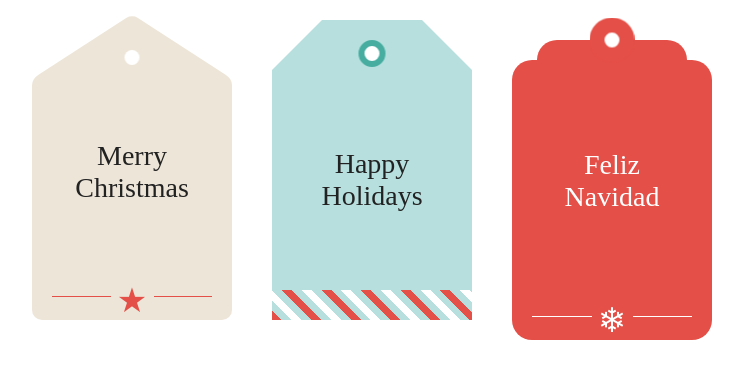
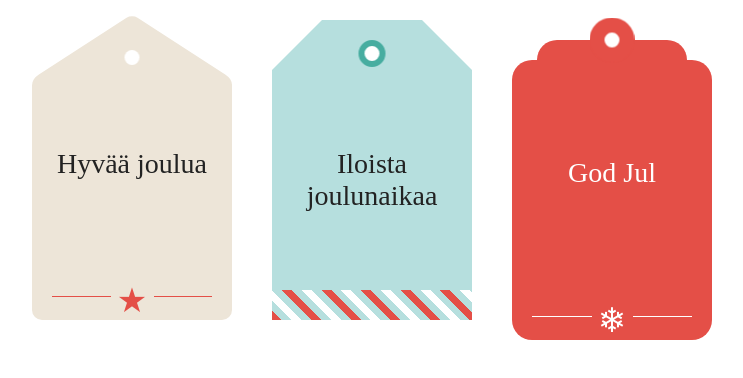
Before and after one commit to Twig-the-code/code-and-coffee, a React (Create React App) app: page /1 in a window 1280 px wide. Shown: the top 378 px of the page, without its empty margins (268-1011 px from the left). Built offline with nearby package versions, Linux system fonts and the light colour scheme.

Commit message:
tekstit lisätty

```diff
--- a/src/components/ChristmasCard.js
+++ b/src/components/ChristmasCard.js
@@ -1,7 +1,8 @@
 import React, { Component } from 'react';
+import PropTypes from 'prop-types'
 import './ChristmasCard.css';
 
-class App extends Component {
+class ChristmasCard extends Component {
   //https://codepen.io/laurenashpole/pen/zoMyQj
   render() {
       console.log(this.props)
@@ -14,7 +15,7 @@ class App extends Component {
                 <div class="tag-side tag-1-side">
                     <div class="tag-1-top"></div>
                     <div class="tag-text tag-1-text">
-                        Merry<br />Christmas
+                    {this.props.cardOne}
                         <div class="rule-shape rule-red">&#9733;</div>
                     </div>
                 </div>
@@ -22,7 +23,7 @@ class App extends Component {
                 <div class="tag-side tag-1-side is-back">
                     <div class="tag-1-top"></div>
                     <div class="tag-text tag-1-text">
-                        And a happy New Year
+                        {this.props.cardOneBack}
                         <div class="rule-shape">&#9733;</div>
                     </div>
                 </div>
@@ -35,14 +36,14 @@ class App extends Component {
 
                 <div class="tag-side tag-2-side">
                     <div class="tag-text tag-2-text">
-                        Happy<br />Holidays
+                    {this.props.cardTwo}
                         <div class="rule-diagonal"></div>
                     </div>
                 </div>
 
                 <div class="tag-side tag-2-side is-back">
                     <div class="tag-text tag-2-text">
-                        May your ev'ry wish come true
+                    {this.props.cardTwoBack}
                         <div class="rule-diagonal"></div>
                     </div>
                 </div>
@@ -55,7 +56,7 @@ class App extends Component {
 
                 <div class="tag-side tag-3-side">
                     <div class="tag-text tag-3-text">
-                        Feliz<br />Navidad
+                    {this.props.cardThree}
                         <div class="rule-shape">&#10052;</div>
                     </div>
                 </div>
@@ -74,5 +75,11 @@ class App extends Component {
     );
   }
 }
-
-export default App;
+ChristmasCard.defaultProps = {
+    cardOne: 'Hyvää joulua',
+    cardOneBack: 'Ja hyvää uutta vuotta!',
+    cardTwo: 'Iloista joulunaikaa',
+    cardTwoBack: 'Toteutukoon kaikki toiveesi',
+    cardThree: 'God Jul'
+}
+export default ChristmasCard;
```
